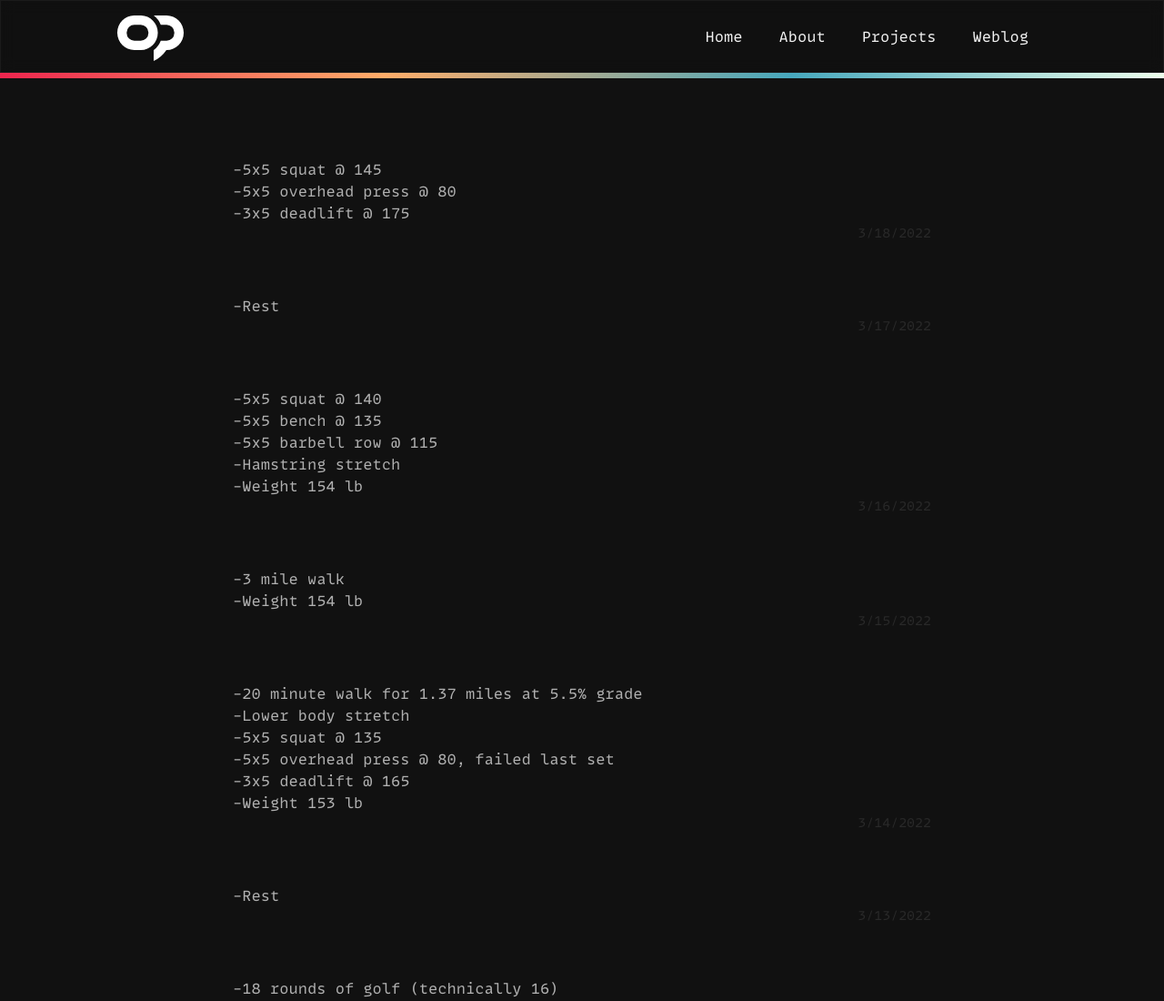
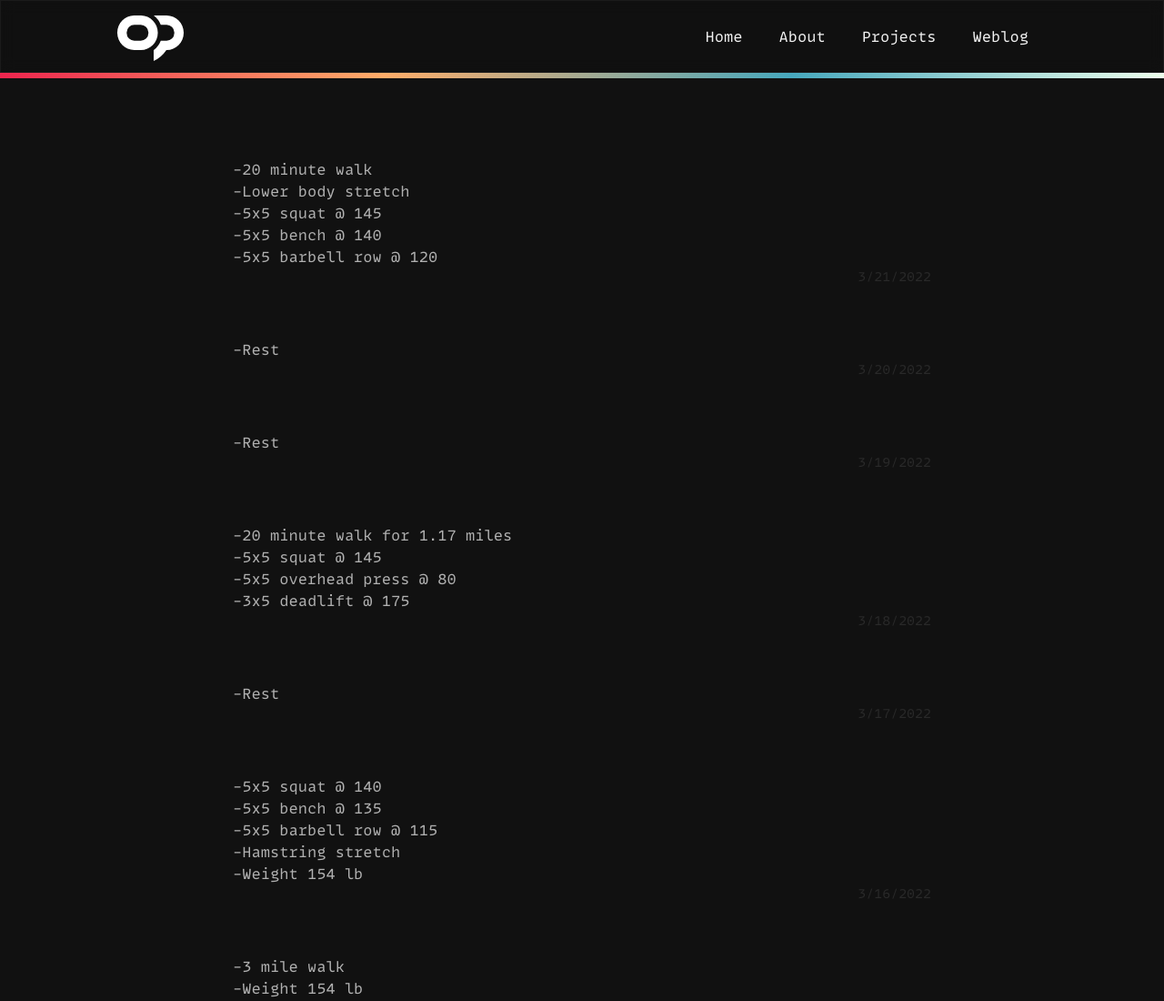
Before and after one commit to orenpajela/orenpajelawebsite, a plain HTML site: page fitness.html in a window 1280 px wide. Shown: the top 1100 px of the page at 91% size. Drawn offline with nearby package versions, Linux system fonts and the light colour scheme.

Commit message:
Update fitness.html

```diff
--- a/fitness.html
+++ b/fitness.html
@@ -42,7 +42,19 @@
   <div class="color-bar wf-section"></div>
   <div class="weblog-section wf-section">
     <div class="fitness-div">
-	    <p class="weblog-paragraph">-5x5 squat @ 145<br>-5x5 overhead press @ 80<br>-3x5 deadlift @ 175<br></p>
+	    <p class="weblog-paragraph">-20 minute walk<br>-Lower body stretch<br>-5x5 squat @ 145<br>-5x5 bench @ 140<br>-5x5 barbell row @ 120</p>
+	    <p class="weblog-date">3/21/2022</p>
+    </div>
+    <div class="fitness-div">
+	    <p class="weblog-paragraph">-Rest<br></p>
+	    <p class="weblog-date">3/20/2022</p>
+    </div>
+    <div class="fitness-div">
+	    <p class="weblog-paragraph">-Rest<br></p>
+	    <p class="weblog-date">3/19/2022</p>
+    </div>
+    <div class="fitness-div">
+	    <p class="weblog-paragraph">-20 minute walk for 1.17 miles<br>-5x5 squat @ 145<br>-5x5 overhead press @ 80<br>-3x5 deadlift @ 175<br></p>
 	    <p class="weblog-date">3/18/2022</p>
     </div>
     <div class="fitness-div">
```
